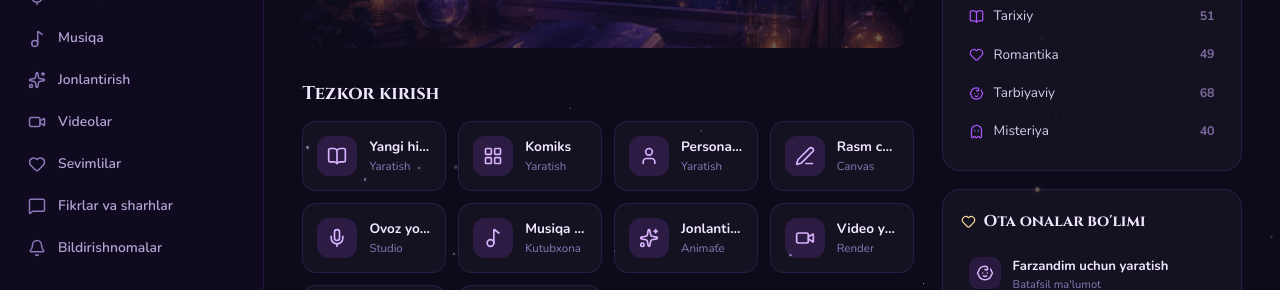
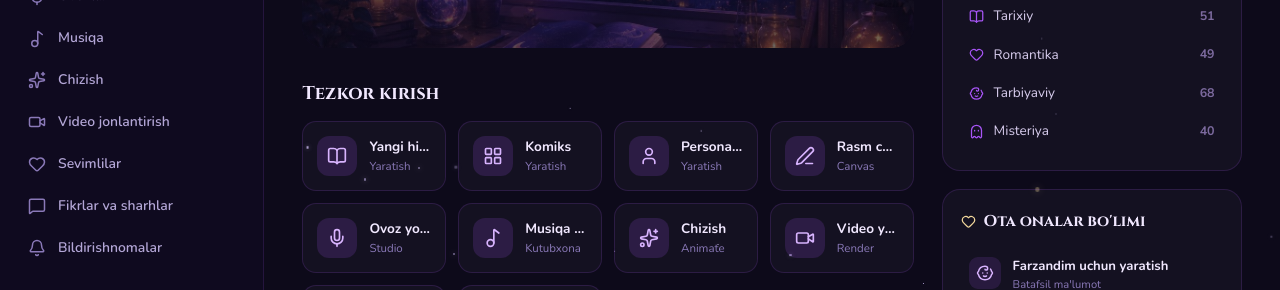
Before and after one commit to nabiee7/Xayollar-ro-yosi, a React (Vite) app in the folder frontend/: page /dashboard in a window 1280 px wide. Shown: the part 370-660 px from the top of the page. Built offline with nearby package versions, Linux system fonts and the light colour scheme.

Commit message:
dashboarda ozgarish

```diff
--- a/frontend/src/pages/Dashboard.tsx
+++ b/frontend/src/pages/Dashboard.tsx
@@ -17,9 +17,6 @@ const IMAGES = {
   parentsBanner: '/oila.png',
 };
 
-// `path` is the route this item navigates to (taken from App.tsx).
-// Leave it out for items that don't have a page yet — they show a
-// "coming soon" notice instead of navigating.
 interface NavItem { label: string; icon: React.ReactNode; path?: string; }
 
 const MAIN_NAV: NavItem[] = [
@@ -31,8 +28,8 @@ const MAIN_NAV: NavItem[] = [
   { label: 'Rasmlar galereyasi', icon: <Images size={18} />, path: '/gallery' },
   { label: 'Ovozlar', icon: <Mic size={18} />, path: '/voice' },
   { label: 'Musiqa', icon: <Music2 size={18} />, path: '/music' },
-  { label: 'Jonlantirish', icon: <Sparkles size={18} />, path: '/drawing' },
-  { label: 'Videolar', icon: <Video size={18} />, path: '/videocreate' },
+  { label: 'Chizish', icon: <Sparkles size={18} />, path: '/drawing' },
+  { label: 'Video jonlantirish', icon: <Video size={18} />, path: '/videocreate' },
   { label: 'Sevimlilar', icon: <Heart size={18} />, path: '/favorites' },
   { label: 'Fikrlar va sharhlar', icon: <MessageSquare size={18} /> },
   { label: 'Bildirishnomalar', icon: <Bell size={18} /> },
@@ -61,7 +58,7 @@ const QUICK_ACTIONS: QuickAction[] = [
   { title: 'Rasm chizish', sub: 'Canvas', icon: <PenLine size={20} />, path: '/drawing' },
   { title: 'Ovoz yozish', sub: 'Studio', icon: <Mic size={20} />, path: '/voice' },
   { title: "Musiqa qo'shish", sub: 'Kutubxona', icon: <Music2 size={20} />, path: '/music' },
-  { title: 'Jonlantirish', sub: 'Animate', icon: <Sparkles size={20} />, path: '/drawing' },
+  { title: 'Chizish', sub: 'Animate', icon: <Sparkles size={20} />, path: '/drawing' },
   { title: 'Video yaratish', sub: 'Render', icon: <Video size={20} />, path: '/videocreate' },
   { title: 'Galereya', sub: 'Mening rasmlarim', icon: <Images size={20} />, path: '/gallery' },
   { title: 'Sevimlilar', sub: 'Saqlanganlar', icon: <Heart size={20} />, path: '/favorites' },
@@ -103,11 +100,6 @@ function useMediaQuery(query: string) {
   return matches;
 }
 
-/* ────────────────────────────────────────────────────────────────────────
-   AMBIENT STARS — butun sahifa fonida sekin qimirlab/miltillab turadigan
-   yulduzchalar. position:fixed bo'lgani uchun barcha bo'limlar ortida
-   ko'rinadi va scroll bilan birga qoladi.
-   ──────────────────────────────────────────────────────────────────── */
 function AmbientStars() {
   const stars = React.useMemo(() => {
     return Array.from({ length: 55 }).map((_, i) => {
@@ -175,8 +167,7 @@ function Sidebar({ open, onClose, active, setActive }: {
   };
 
   const renderItem = (item: NavItem) => {
-    // Items with a route are highlighted based on the actual current URL,
-    // so the highlight stays correct even after a refresh or direct link.
+
     const isActive = item.path ? location.pathname === item.path : active === item.label;
     return (
       <button
```
